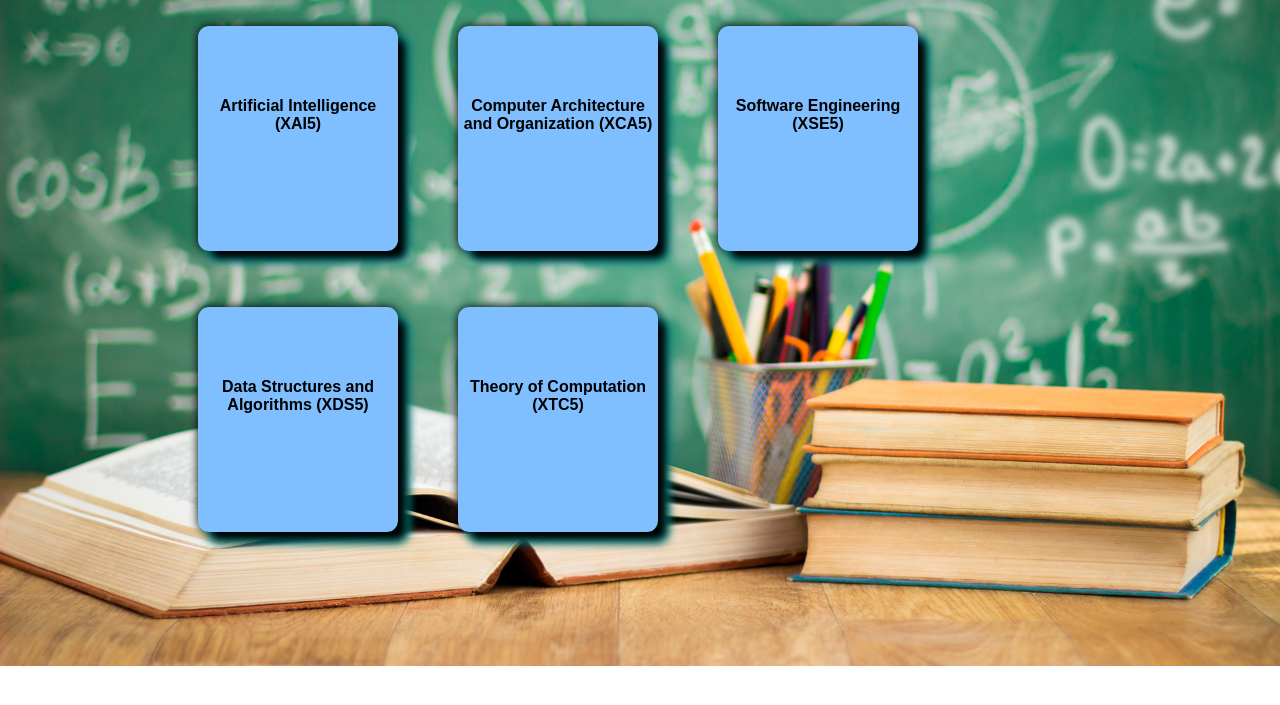
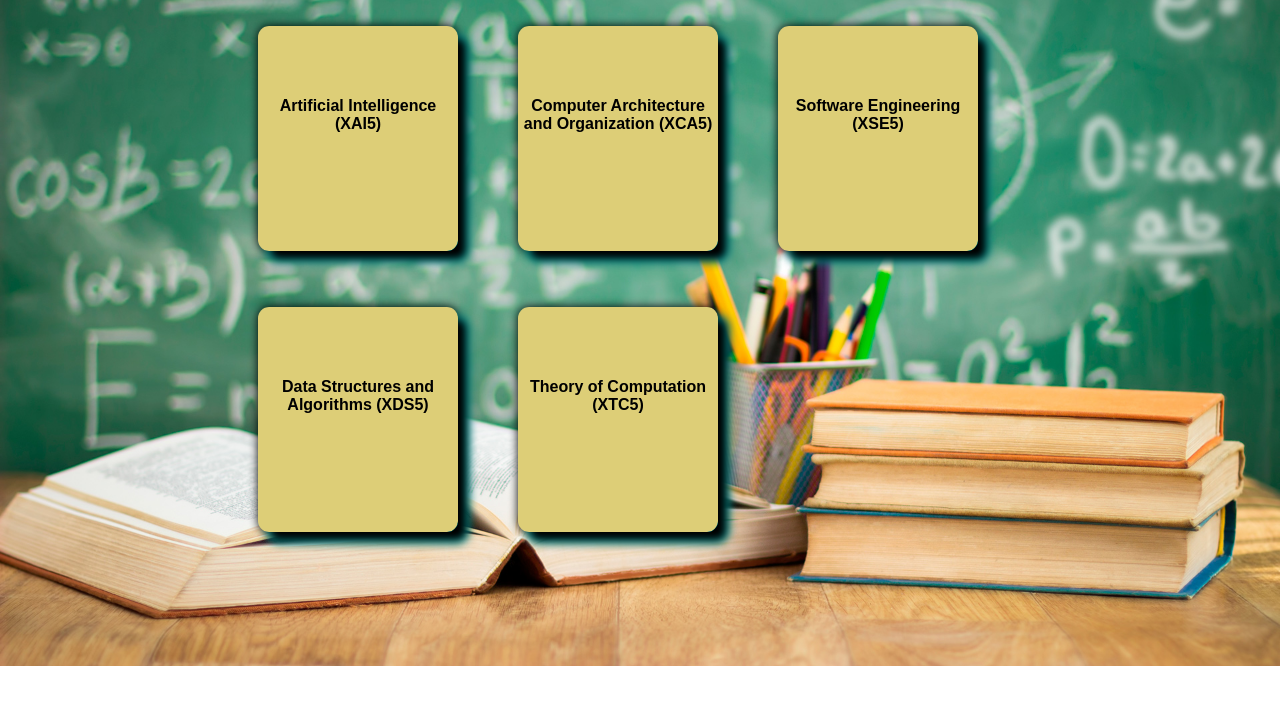
Before and after one commit to chaitanyaKaushal/2ndDecimal, a Flask app: page /home in a window 1280 px wide. Shown: the part 54-759 px from the top of the page. Run offline with Flask 2, Linux system fonts and the light colour scheme; a user stored in the database is signed in; data comes from the database, SQL or seed files in the repository; some libraries are stand-ins or nearby versions.

Commit message:
change color

```diff
--- a/static/css/main.css
+++ b/static/css/main.css
@@ -153,7 +153,7 @@ h1, .subhead {
     content: "";
     width: 80px;
     height: 80px;
-    background-color: #fff;
+    background-color:goldenrod;
     top: -80px;
     position: absolute;
     right: 0;
--- a/static/css/student_css.css
+++ b/static/css/student_css.css
@@ -14,12 +14,14 @@ background-size: cover;
   padding: 26px 30px 30px 30px;
 }
 .card:hover {
-  background-color: RoyalBlue;
+  background-color: #c5ae2b;
+  cursor: pointer;
 }
 
 /* Remove extra left and right margins, due to padding */
-.row {margin: 0px 70px 0px 160px;
-
+.row {
+  margin: 0px 70px 0px 220px;
+  text-align: center;
 }
 
 /* Clear floats after the columns */
--- a/templates/student_page.html
+++ b/templates/student_page.html
@@ -33,7 +33,7 @@
   {% for course in courses %}
     {% if id == "su"  %}
       <div class="column">
-        <div style="background-color:#80bfff ;border-radius: 11px;font-weight: bold;">
+        <div style="background-color:#ddce77 ;border-radius: 11px;font-weight: bold;">
         <div class="card">
           <h1 style="font-size: medium;">{{course["course_name"]}}</h1>
           </div>
@@ -41,7 +41,7 @@
       </div>
     {% else %}
       <div class="column">
-        <div style="background-color:#80bfff ;border-radius: 11px;font-weight: bold;">
+        <div style="background-color:#ddce77 ;border-radius: 11px;font-weight: bold;">
         <div class="card">
           <h1 style="font-size: medium;">{{course}}</h1>
           </div>
```
